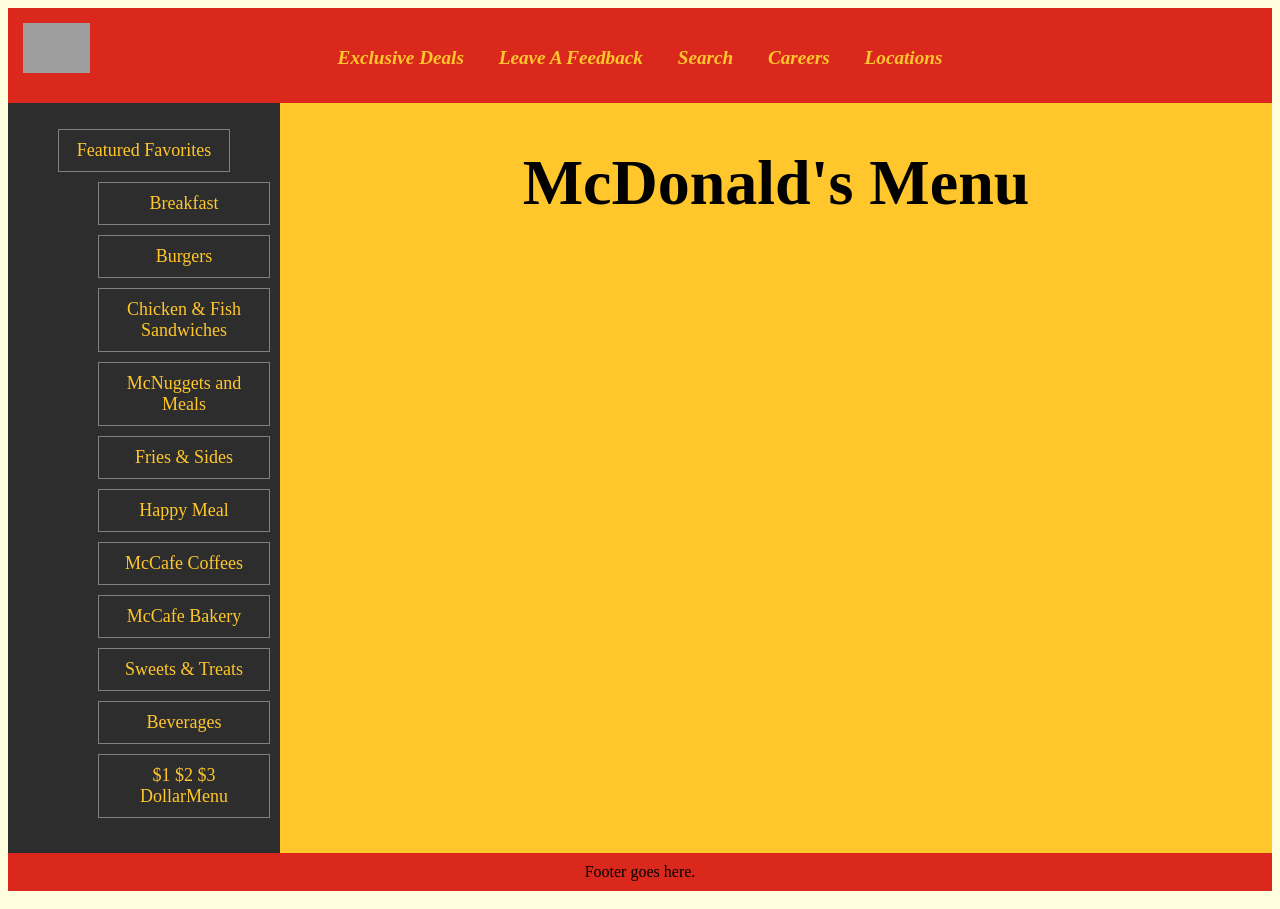
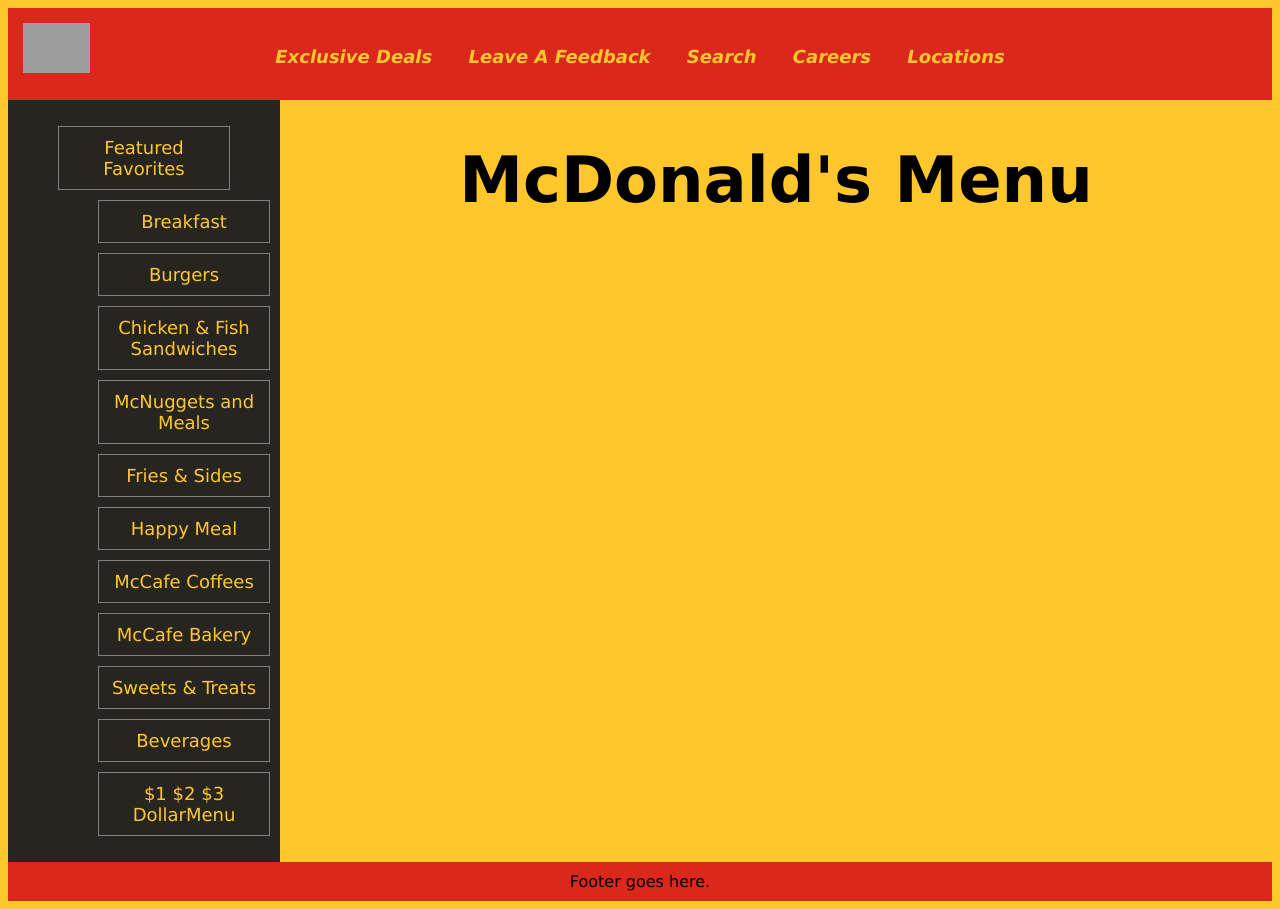
Before and after one commit to Vandhana-Mohan/Mc-Donalds-Replicate, a plain HTML site: page index.html in a window 1280 px wide. Drawn offline with Linux system fonts and the light colour scheme; grey boxes are pictures that could not be loaded.

Commit message:
index.html

```diff
--- a/index.html
+++ b/index.html
@@ -5,7 +5,7 @@
     <meta http-equiv="X-UA-Compatible" content="IE=edge">
     <meta name="viewport" content="width=device-width, initial-scale=1.0">
     <link rel="stylesheet" href="./style.css">
-    <link rel="shortcut icon" href="/content/dam/sites/usa/nfl/icons/favicon.ico" type="image/png">
+    <link rel="shortcut icon" href="/content/dam/sites/usa/nfl/icons/favicon.ico">
     <script defer src = "script.js"></script>
     <title>McDonald's Menu: Our Full McDonald's Food Menu</title>
 </head>
--- a/style.css
+++ b/style.css
@@ -1,5 +1,6 @@
 body{
-    background-color: lightyellow;
+    background-color:#FFC72C;
+    font-family:Verdana, sans-serif;
 }
 
 .sideMenu{
@@ -20,7 +21,7 @@
 
  .primary-content {
     display: grid;
-    grid-template-columns: 1fr 4fr;
+    grid-template-columns: 1fr 10fr;
     grid-template-rows: 100%;
    }
 
@@ -32,10 +33,9 @@
    .menu {
       display: grid;
       justify-content: center;
-      font-size: larger;
+      font-size: large;
       font-weight: bold;
       font-style: italic;
-      font-family: ;
    }
 
    .header {
@@ -63,8 +63,7 @@
    }
 
    .sidebar {
-    background: #2d2d2d;
-    color: white;
+    background: #27251F;
     text-align: center;
    }
 
```
